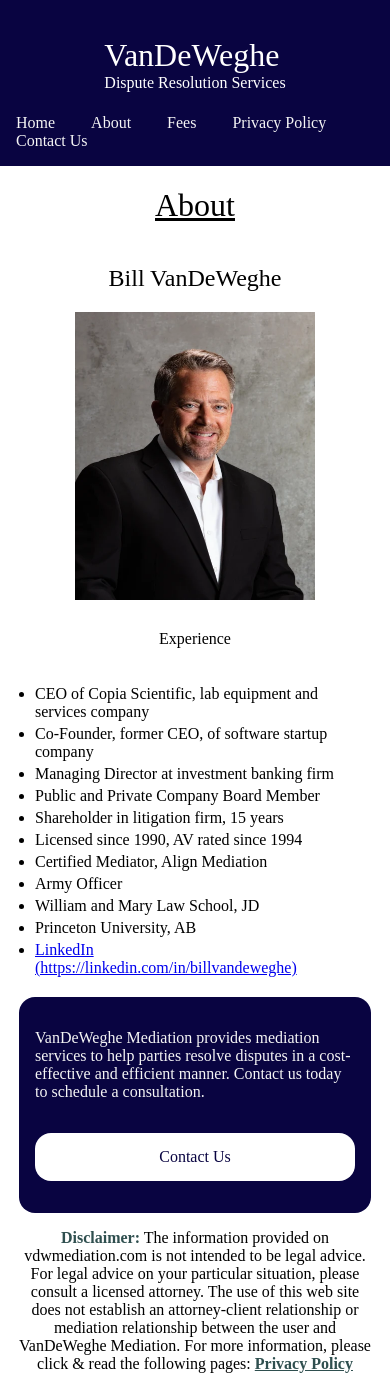
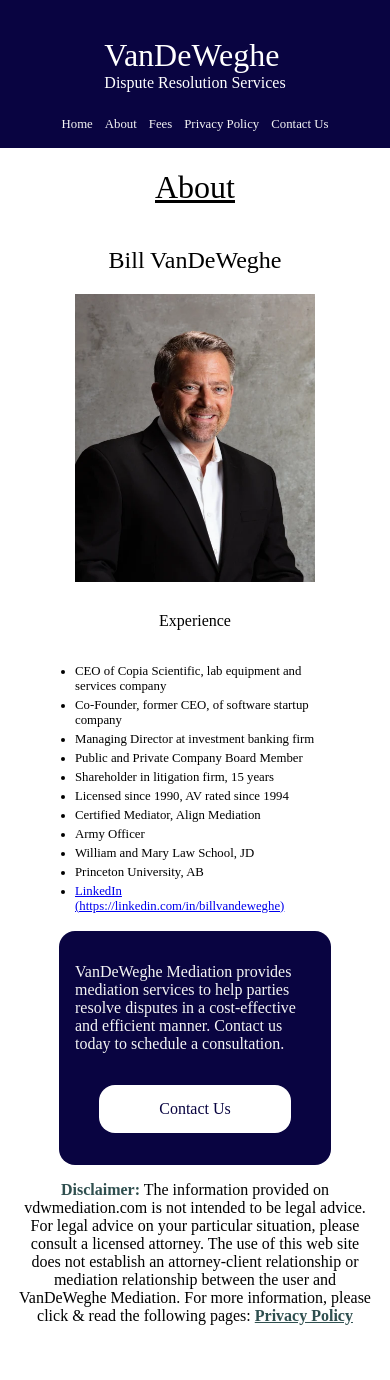
Before and after one commit to Christofuu/vdw-mediation, a SvelteKit app: page /about in a window 390 px wide. Shown: the top 1380 px of the page. After the commit the page ends 1341 px from the top, so only its background shows below. Built offline with nearby package versions, Linux system fonts and the light colour scheme.

Commit message:
add mobile responsive styling

```diff
--- a/src/routes/+layout.svelte
+++ b/src/routes/+layout.svelte
@@ -1,4 +1,4 @@
-
+<!---- TODO: make fit screen on mobile -->
 <div class="navbar">
   <div  class="title">
     <h1>VanDeWeghe</h1>
@@ -105,4 +105,11 @@
       margin-bottom: 0;
     }
   }
+
+  @media only screen and (max-width: 480px) {
+    .navbar nav a{
+      font-size: 0.8rem;
+      margin: 0 .25rem;
+    }
+  }
 </style>
--- a/src/routes/about/+page.svelte
+++ b/src/routes/about/+page.svelte
@@ -165,5 +165,59 @@
       width: 15rem;
       height: 18rem;
     }
+
+  }
+
+  @media only screen and (max-width: 480px) {
+    .about_me {
+      flex-direction: column !important;
+      align-items: center !important;
+    }
+
+    .about_me div {
+      margin-left: 0 !important;
+      margin-right: 0 !important;
+      width: 12rem !important;
+    }
+
+    .experience {
+      flex-direction: column !important;
+      align-items: center !important;
+      margin: 0;
+
+    }
+
+    .profile {
+      align-self: center !important;
+    }
+
+    .experience ul {
+      width: 15rem !important;
+      font-size: .8rem !important;
+    }
+
+    .experience ul li {
+      margin-bottom: .25rem;
+    }
+
+    .contact {
+      flex-direction: column !important;
+      width: 15rem !important;
+    }
+
+    .contact a {
+      width: 12rem;
+    }
+
+    .content div {
+      margin: 0 1rem;
+      width: 15rem;
+    }
+
+    .content img {
+      margin: 0;
+      width: 15rem;
+      height: 18rem;
+    }
   }
 </style>
--- a/src/routes/contact/+page.svelte
+++ b/src/routes/contact/+page.svelte
@@ -186,4 +186,32 @@
       width: 25rem;
     }
   }
+
+  @media only screen and (max-width: 480px) {
+    .contact, .contact-left {
+      width: 20rem;
+    }
+
+    .contact-info {
+      flex-flow: column;
+      margin-bottom: 1rem;
+      text-align: center;
+    }
+
+    .client-info {
+      flex-flow: column;
+      margin-bottom: 1rem;
+      align-items: baseline;
+    }
+
+    input[type="text"],
+    input[type="email"],
+    textarea {
+      width: 15rem;
+    }
+
+    .subject textarea {
+      width: 15rem;
+    }
+  }
 </style>
--- a/src/routes/fees/+page.svelte
+++ b/src/routes/fees/+page.svelte
@@ -23,4 +23,11 @@
             margin-bottom: 10rem;
         }
     }
+
+    @media only screen and (max-width: 600px) {
+        div {
+            margin: 0 1rem;
+            margin-bottom: 10rem;
+        }
+    }
 </style>
--- a/src/routes/privacy-policy/+page.svelte
+++ b/src/routes/privacy-policy/+page.svelte
@@ -213,4 +213,10 @@
       margin: 0 5rem;
     }
   }
+
+  @media only screen and (max-width: 600px) {
+    div {
+      margin: 0 1rem;
+    }
+  }
 </style>
```
Also changed, not shown: src/routes/+page.svelte (+7 -0 lines).
